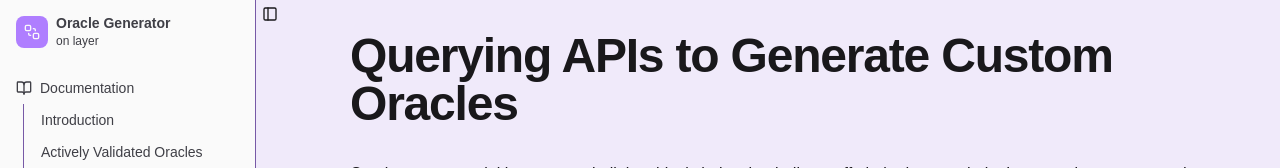
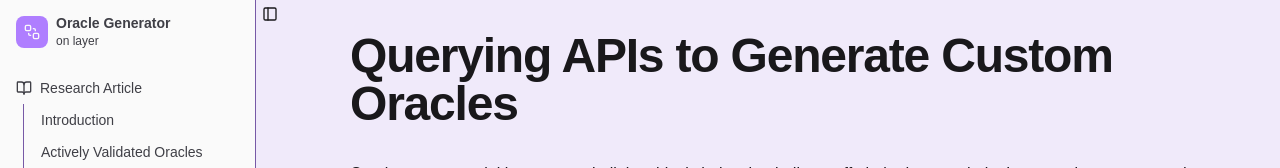
Before and after one commit to raviriley/oracle-layer, a Next.js app: page / in a window 1280 px wide. Shown: the top 168 px of the page. Built offline with nearby package versions, Linux system fonts and the light colour scheme.

Commit message:
Update app-sidebar.tsx

```diff
--- a/components/app-sidebar.tsx
+++ b/components/app-sidebar.tsx
@@ -16,7 +16,7 @@ import { useTheme } from "next-themes";
 // This is sample data.
 const nav = [
   {
-    title: "Documentation",
+    title: "Research Article",
     url: "/",
     icon: BookOpen,
     items: [
```
